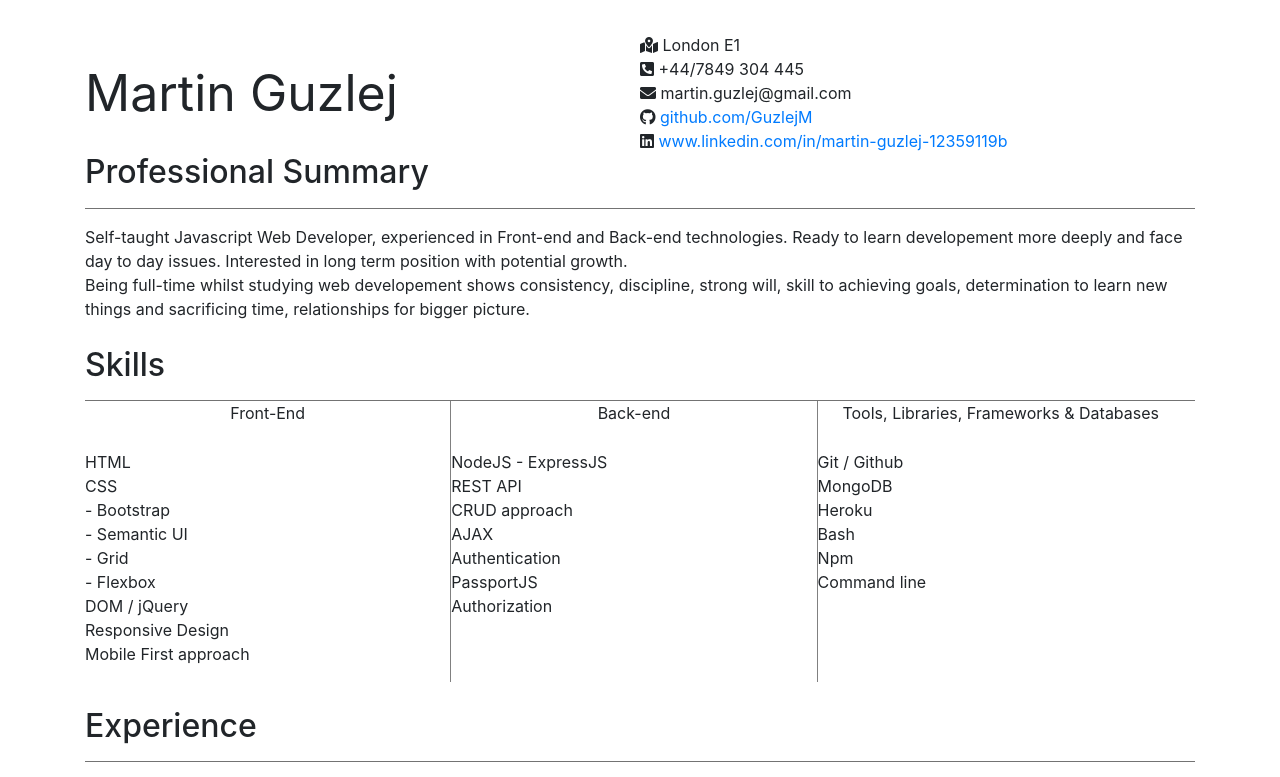
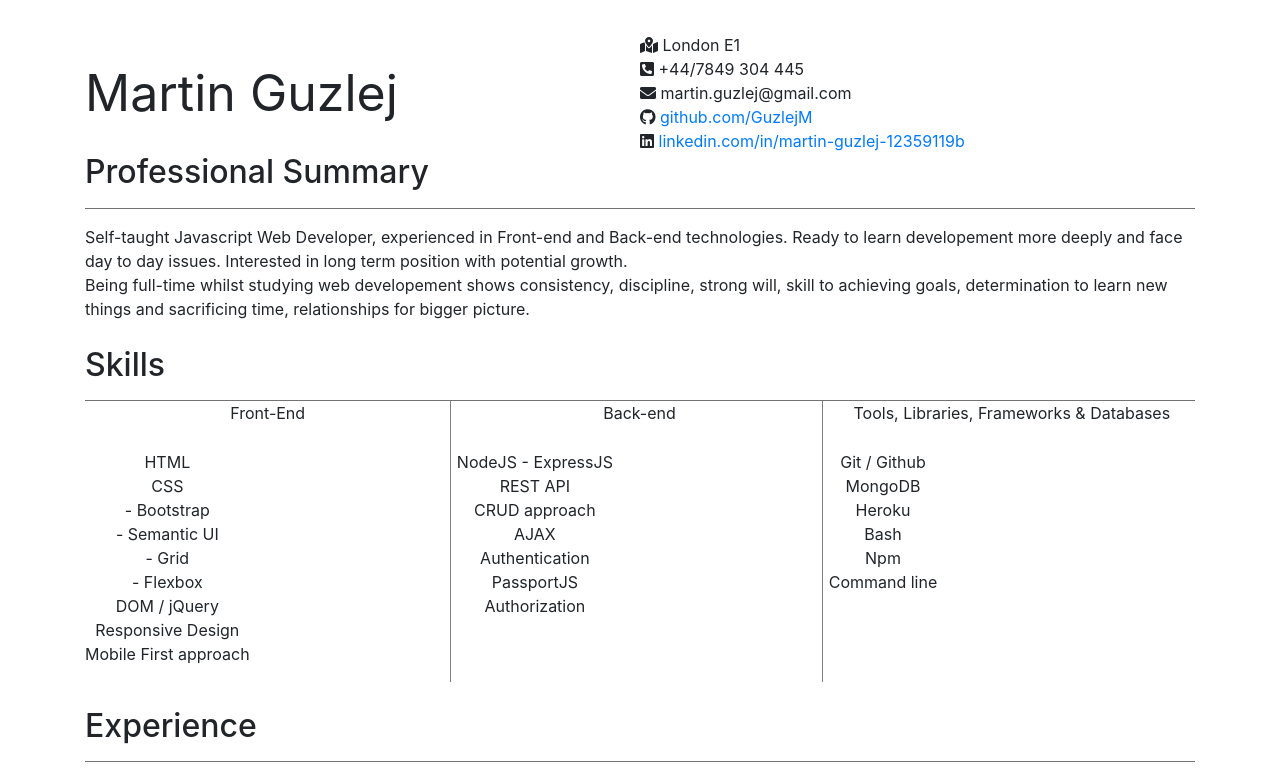
Before and after one commit to GuzlejM/Resume, a website: page index.html in a window 1280 px wide. Shown: the top 777 px of the page. Drawn offline with nearby package versions, Linux system fonts and the light colour scheme.

```diff
--- a/index.html
+++ b/index.html
@@ -14,7 +14,7 @@
 </head>
 <body>
     <header class="container">
-        <div class="headerDiv d-lg-flex justify">
+        <div class="headerDiv d-lg-flex">
             <div class="leftHeader">
                 Martin Guzlej
             </div>
@@ -23,7 +23,7 @@
                 <i class="fas fa-phone-square-alt"></i> +44/7849 304 445<br>
                 <i class="fas fa-envelope"></i> martin.guzlej@gmail.com<br>
                 <i class="fab fa-github"></i> <a href="https://github.com/GuzlejM">github.com/GuzlejM</a><br>
-                <i class="fab fa-linkedin"></i> <a href="https://www.linkedin.com/in/martin-guzlej-12359119b/">www.linkedin.com/in/martin-guzlej-12359119b</a>
+                <i class="fab fa-linkedin"></i> <a href="https://www.linkedin.com/in/martin-guzlej-12359119b/">linkedin.com/in/martin-guzlej-12359119b</a>
             </div>
         </div>
     </header>
@@ -39,7 +39,7 @@
         </section>
         <section> <h2><span>Skills</span></h2>
             <hr class="hrSkills">
-            <div class="d-flex flex-column flex-lg-row justify-content-sm-betweene skillsDiv ">
+            <div class="d-flex flex-column flex-lg-row justify-content-sm-between skillsDiv ">
                 <div>
                     <span>Front-End</span>
                     <div class="skills divs d-flex justify-content-start">
--- a/public/style.css
+++ b/public/style.css
@@ -19,10 +19,6 @@
 margin-top: 25px;
 }
 
-.skillsDiv ul {
-  text-align: left;
-  list-style: none;
-}
 
 section {
   margin-bottom: 25px;
```
